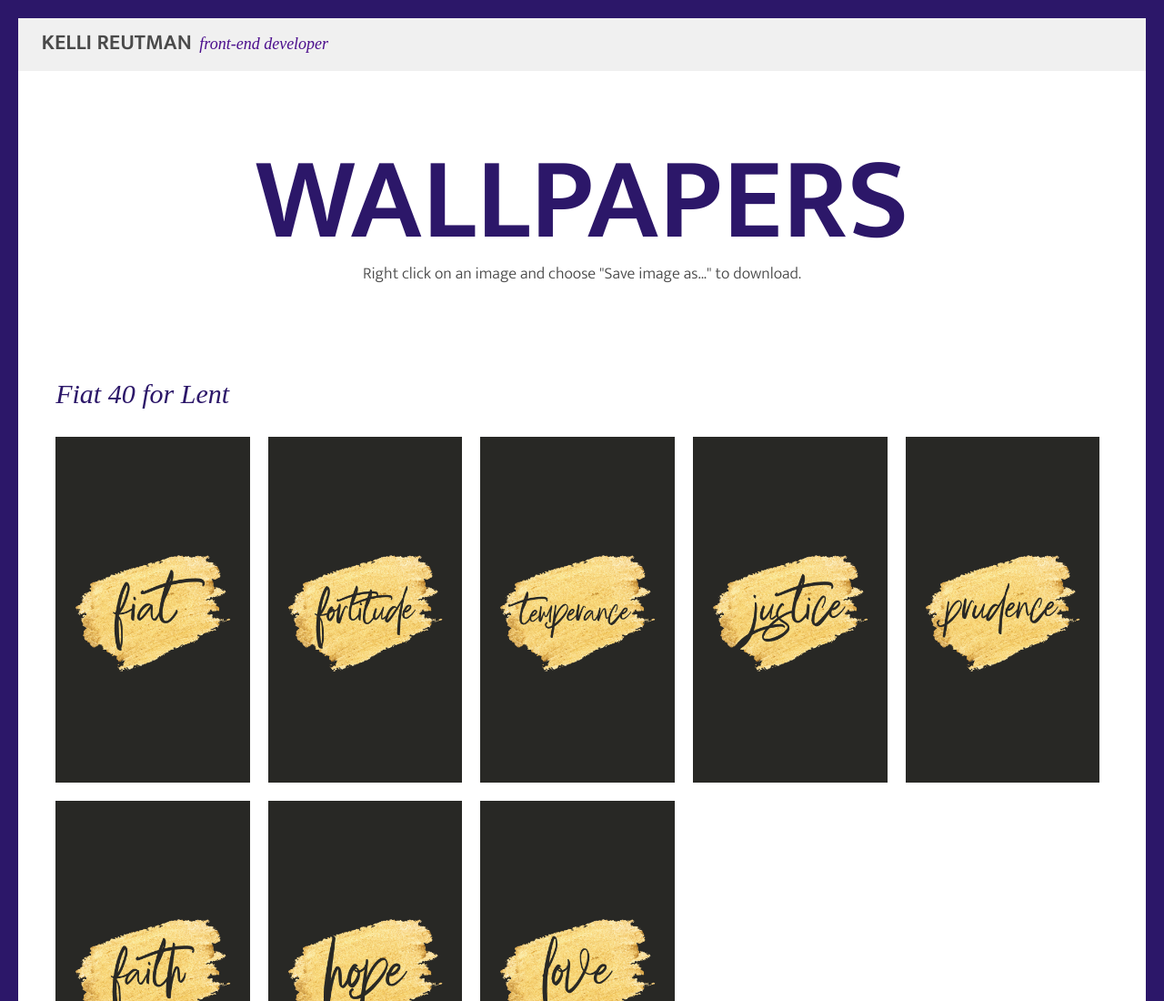
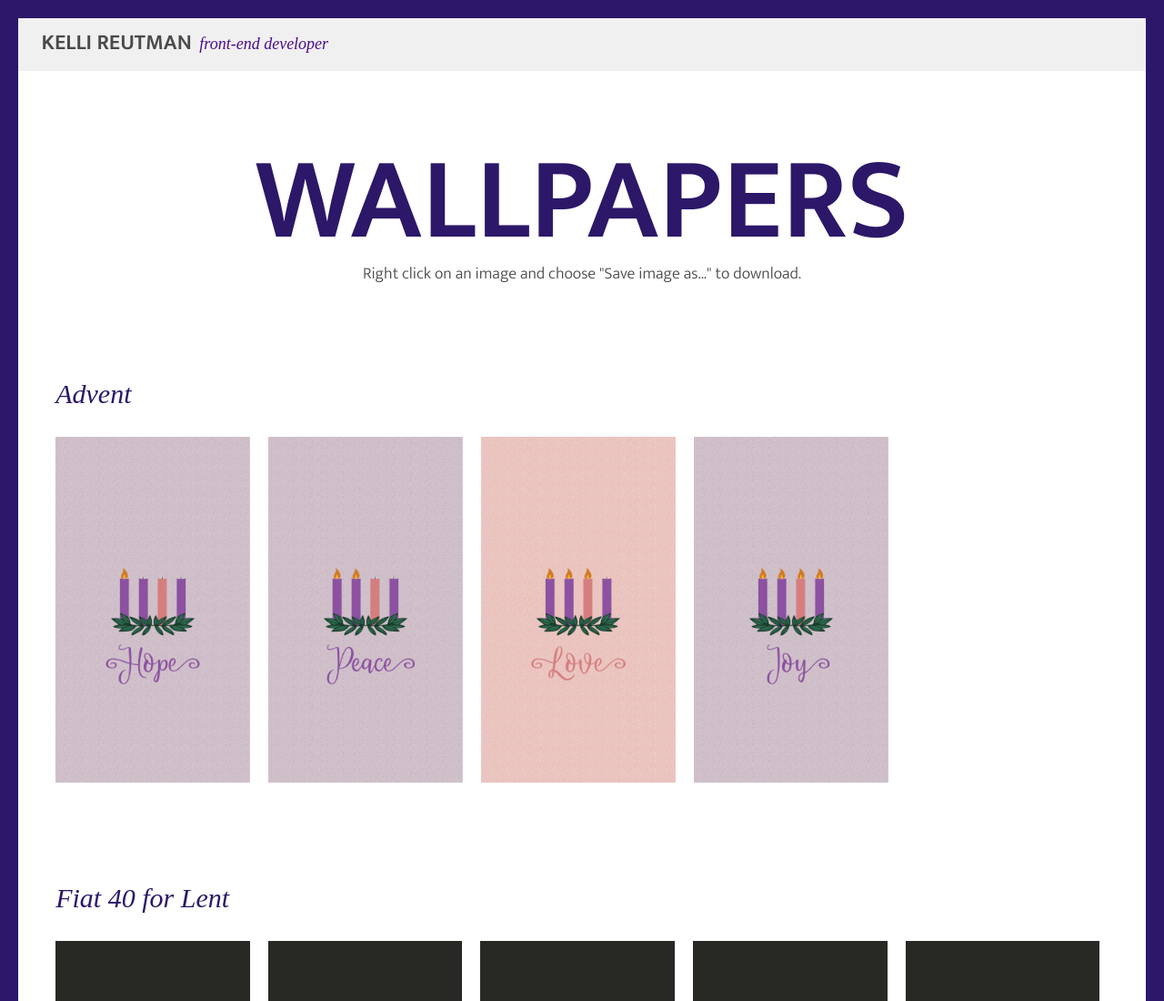
Before and after one commit to kellireut/kellireut.github.io, a website: page pages/wallpapers.html in a window 1280 px wide. Shown: the top 1100 px of the page at 91% size. Drawn offline with Linux system fonts and the light colour scheme.

Commit message:
add advent wallpapers

```diff
--- a/pages/wallpapers.html
+++ b/pages/wallpapers.html
@@ -31,6 +31,14 @@
             <p class="download-instructions-desktop">Right click on an image and choose "Save image as..." to download.</p>
             <p class="download-instructions-mobile">Press and hold image to download.</p>
 
+            <h2 class="">Advent</h2>
+            <div class="image-group">
+                <img src="../assets/wallpapers/advent-hope.png" alt="">
+                <img src="../assets/wallpapers/advent-peace.png" alt="">
+                <img src="../assets/wallpapers/advent-love.png" alt="">
+                <img src="../assets/wallpapers/advent-joy.png" alt="">
+            </div>
+
             <h2 class="">Fiat 40 for Lent</h2>
             <div class="image-group">
                 <img src="../assets/wallpapers/fiat.png" alt="">
```
Also changed, not shown: assets/wallpapers/advent-hope.png (added), assets/wallpapers/advent-joy.png (added), assets/wallpapers/advent-love.png (added), assets/wallpapers/advent-peace.png (added).
